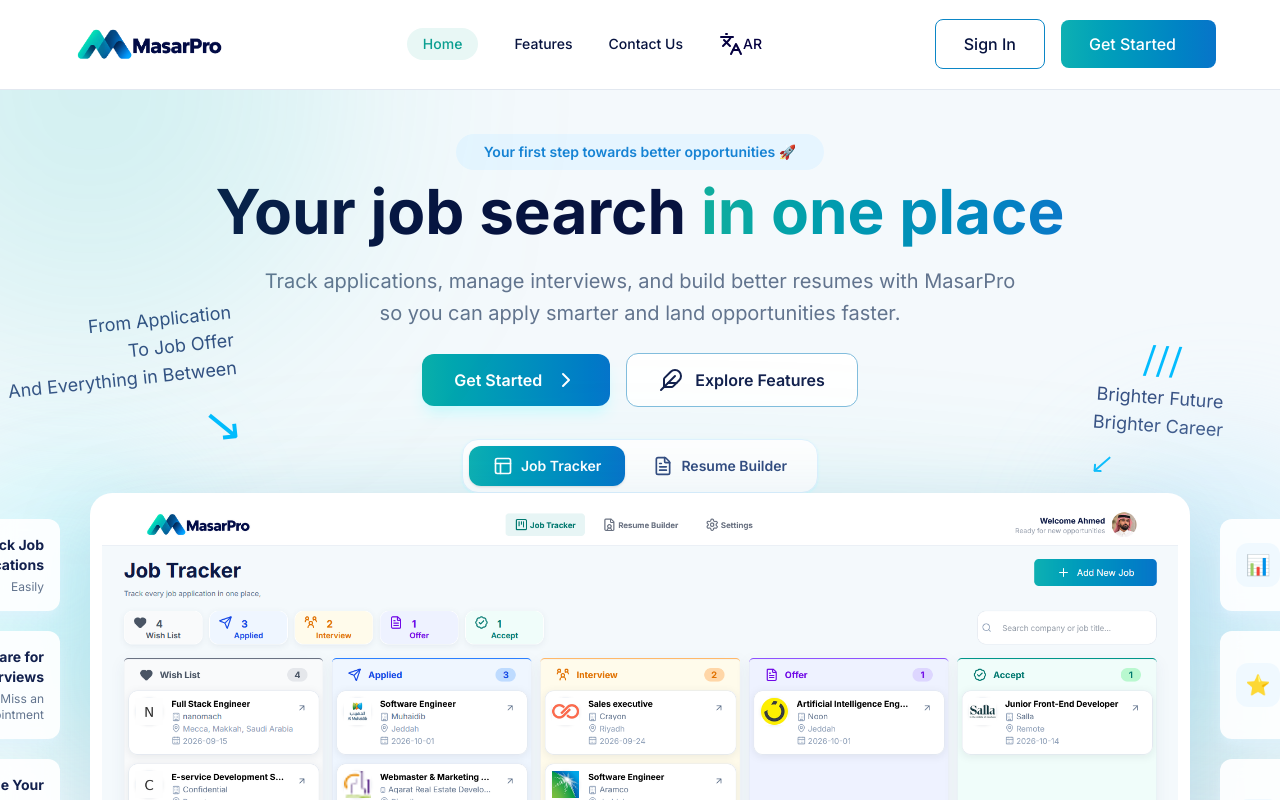
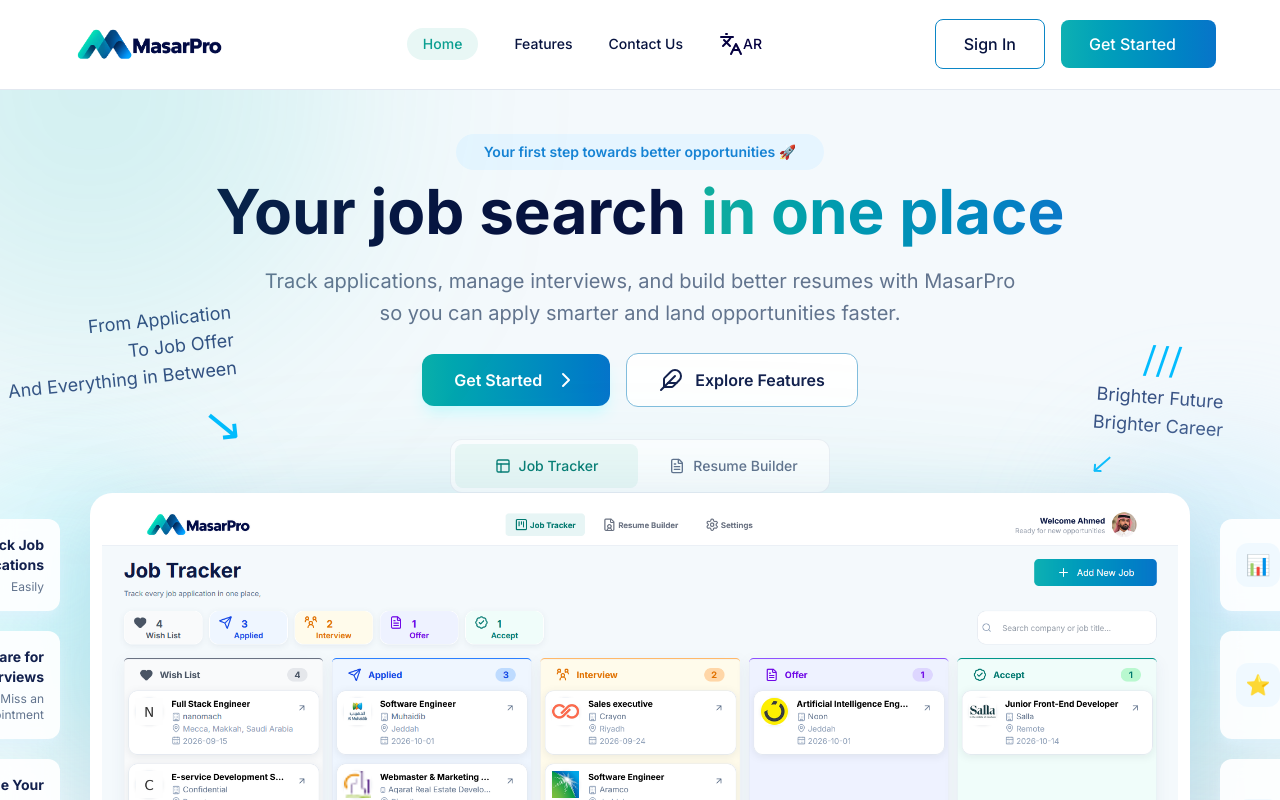
Before and after one commit to ahmed-alawlaqi25/MasarPro2.0, a React (Vite) app in the folder client/: page / in a window 1280 px wide. Shown: the top 800 px of the page. Built offline with nearby package versions, Linux system fonts and the light colour scheme; no server answers.

Commit message:
fix the style of  HeroPreview buttons

```diff
--- a/client/src/components/HeroPreview.jsx
+++ b/client/src/components/HeroPreview.jsx
@@ -17,7 +17,7 @@
     if (focus) tabs.current[next]?.focus()
   }
   return <div className="relative z-5">
-    <div role="tablist" aria-label={rtl ? 'معاينة مزايا مسار برو' : 'MasarPro feature previews'} className="mx-auto  flex w-fit max-w-full gap-1 rounded-2xl border border-sky-100 bg-white/90 p-1.5 shadow-sm shadow-cyan-100">
+    <div role="tablist" dir={rtl ? 'rtl' : 'ltr'} aria-label={rtl ? 'معاينة مزايا مسار برو' : 'MasarPro feature previews'} className="mx-auto  grid w-full max-w-[380px] grid-cols-2 gap-1 rounded-xl border border-slate-200/70 bg-white/70 p-1">
       {slides.map(({ label, Icon }, index) => <button
         key={label} ref={element => { tabs.current[index] = element }}
         id={`hero-tab-${index}`} type="button" role="tab" aria-selected={selected === index}
@@ -27,8 +27,8 @@
           event.preventDefault()
           select(event.key === 'Home' ? 0 : event.key === 'End' ? slides.length - 1 : selected + (event.key === 'ArrowRight' ? (rtl ? -1 : 1) : (rtl ? 1 : -1)), true)
         }}
-        className={`inline-flex items-center justify-center gap-2 rounded-xl px-3 py-2.5 text-xs font-semibold transition-colors focus-visible:outline-2 focus-visible:outline-offset-2 focus-visible:outline-teal-600 sm:px-6 sm:text-sm ${selected === index ? 'bg-linear-to-l from-[#0874c9] to-[#0eb0b2] text-white shadow-sm' : 'text-[#344d80] hover:bg-[#e8f7f5] hover:text-[#0b9f91]'}`}>
-        <Icon size={20} aria-hidden="true" />{label}
+        className={`inline-flex min-h-11 min-w-0 items-center justify-center gap-1.5 rounded-lg px-2 py-2 text-xs font-medium transition-colors focus-visible:outline-2 focus-visible:outline-offset-2 focus-visible:outline-teal-600 sm:gap-2 sm:px-4 sm:text-sm ${selected === index ? 'bg-[#e8f7f5] text-[#087f75]' : 'text-slate-500 hover:bg-slate-50 hover:text-[#344d80]'}`}>
+        <Icon size={16} className="shrink-0" aria-hidden="true" />{label}
       </button>)}
     </div>
     <div className="relative">
```
